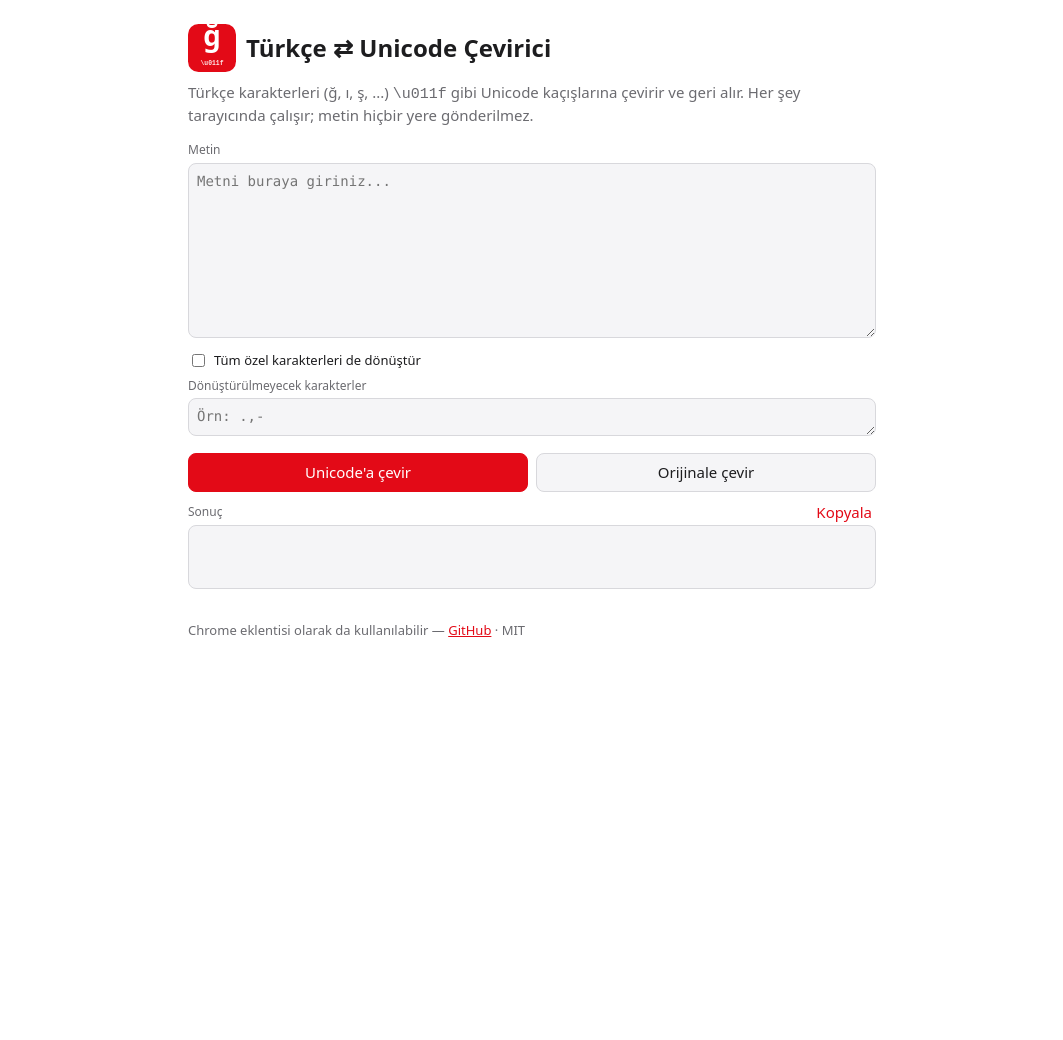
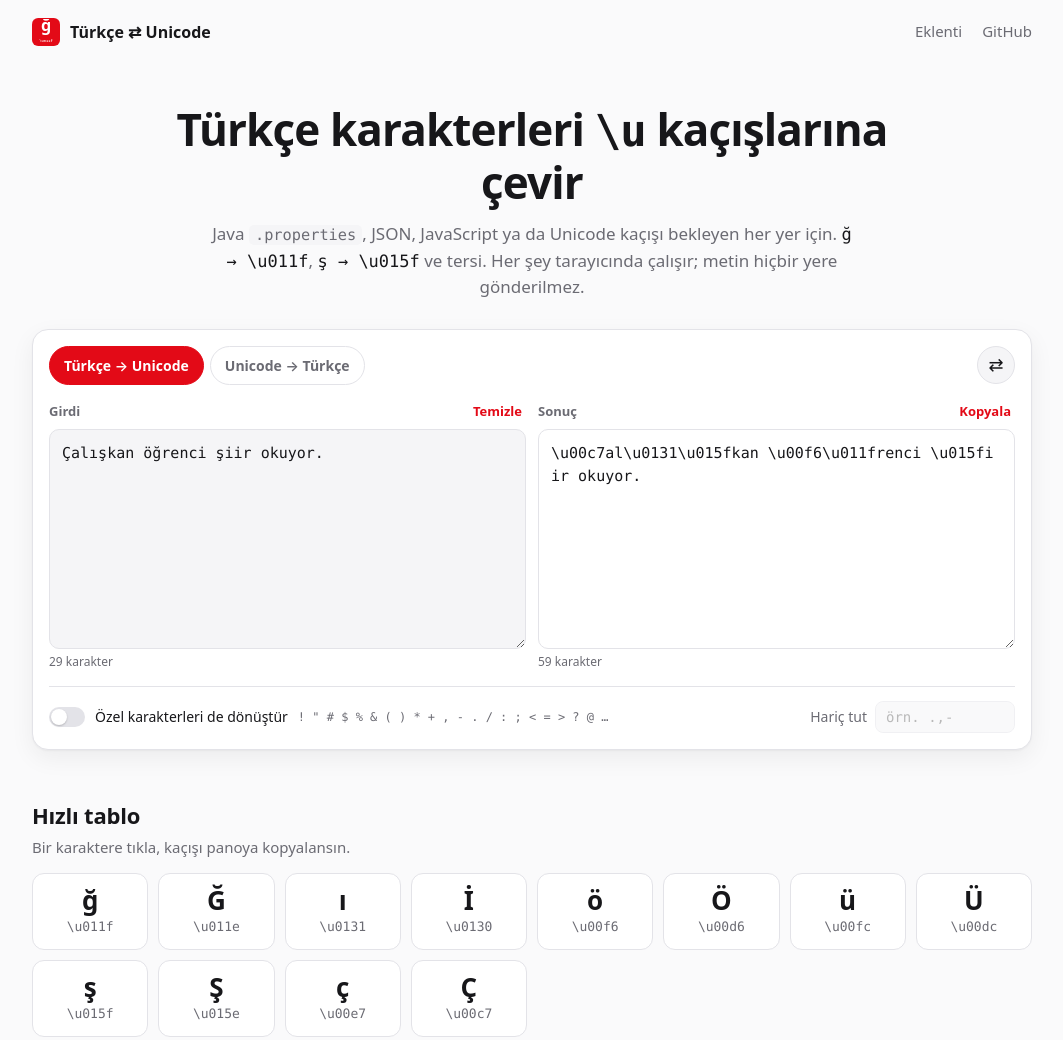
Before and after one commit to ardasdasdas/turkish-unicode-converter, a browser extension: page index.html in a window 1280 px wide. Shown: the top 1040 px of the page, without its empty margins (108-1171 px from the left). Before the commit the page ends 800 px from the top, so only its background shows below. Drawn offline with Linux system fonts and the light colour scheme.

Commit message:
Redesign web page; fix broken escapes in converter.js and manifest.json
Co-Authored-By: Claude Opus 5.5 <noreply@anthropic.com>

```diff
--- /dev/null
+++ b/assets/site.css
@@ -0,0 +1,105 @@
+:root {
+  --red: #e30a17; --red-soft: #fde8ea;
+  --ink: #17171a; --muted: #6b6b73; --line: #e3e3e8;
+  --bg: #fafafb; --card: #ffffff; --field: #f5f5f7;
+  --shadow: 0 1px 2px rgba(0,0,0,.04), 0 8px 24px rgba(0,0,0,.06);
+}
+@media (prefers-color-scheme: dark) {
+  :root:not([data-theme="light"]) {
+    --red-soft: #3a1418;
+    --ink: #f2f2f4; --muted: #9b9ba4; --line: #2f2f35;
+    --bg: #121214; --card: #1b1b1f; --field: #232328;
+    --shadow: 0 1px 2px rgba(0,0,0,.3), 0 8px 24px rgba(0,0,0,.3);
+  }
+}
+* { box-sizing: border-box; }
+html { scroll-behavior: smooth; }
+body { margin: 0; background: var(--bg); color: var(--ink); font: 16px/1.55 system-ui, -apple-system, "Segoe UI", Roboto, sans-serif; }
+a { color: var(--red); text-decoration: none; }
+a:hover { text-decoration: underline; }
+code, .mono { font-family: ui-monospace, "Cascadia Code", Consolas, monospace; }
+code { background: var(--field); padding: 1px 6px; border-radius: 5px; font-size: .9em; }
+.muted { color: var(--muted); }
+.accent { color: var(--red); }
+.wrap { max-width: 1040px; margin: 0 auto; padding: 0 20px; }
+
+/* nav */
+.nav { display: flex; justify-content: space-between; align-items: center; height: 64px; }
+.brand { display: flex; align-items: center; gap: 10px; font-weight: 700; color: var(--ink); }
+.brand:hover { text-decoration: none; }
+.nav-links { display: flex; gap: 20px; font-size: 15px; }
+.nav-links a { color: var(--muted); }
+.nav-links a:hover { color: var(--ink); text-decoration: none; }
+
+/* hero */
+.hero { padding: 40px 20px 28px; text-align: center; }
+.hero h1 { font-size: clamp(28px, 5vw, 44px); line-height: 1.15; margin: 0 auto 14px; max-width: 760px; letter-spacing: -.02em; }
+.hero p { color: var(--muted); max-width: 640px; margin: 0 auto; font-size: 17px; }
+.hero .mono { color: var(--ink); }
+
+/* tool */
+.tool { background: var(--card); border: 1px solid var(--line); border-radius: 16px; box-shadow: var(--shadow); padding: 16px; }
+.modes { display: flex; gap: 6px; align-items: center; margin-bottom: 14px; }
+.mode { border: 1px solid var(--line); background: transparent; color: var(--muted); padding: 8px 14px; border-radius: 999px; font: inherit; font-size: 14px; font-weight: 600; cursor: pointer; }
+.mode:hover { color: var(--ink); }
+.mode.active { background: var(--red); border-color: var(--red); color: #fff; }
+.icon-btn { margin-left: auto; width: 38px; height: 38px; border-radius: 50%; border: 1px solid var(--line); background: var(--field); color: var(--ink); font-size: 18px; cursor: pointer; }
+.icon-btn:hover { border-color: var(--red); color: var(--red); }
+
+.panes { display: grid; grid-template-columns: 1fr 1fr; gap: 12px; }
+.pane { display: flex; flex-direction: column; min-width: 0; }
+.pane-head, .pane-foot { display: flex; justify-content: space-between; align-items: center; font-size: 13px; color: var(--muted); }
+.pane-head { margin-bottom: 6px; font-weight: 600; }
+.pane-foot { margin-top: 4px; font-size: 12px; }
+.pane textarea { flex: 1; min-height: 220px; width: 100%; resize: vertical; padding: 12px; border: 1px solid var(--line); border-radius: 10px; background: var(--field); color: var(--ink); font: 15px/1.5 ui-monospace, "Cascadia Code", Consolas, monospace; word-break: break-all; }
+.pane textarea:focus { outline: 2px solid var(--red); outline-offset: -1px; }
+.pane textarea[readonly] { background: var(--card); }
+.text-btn { border: 0; background: none; color: var(--red); font: inherit; font-weight: 600; cursor: pointer; padding: 2px 4px; }
+.text-btn:hover { text-decoration: underline; }
+
+.options { display: flex; flex-wrap: wrap; gap: 12px 24px; align-items: center; justify-content: space-between; margin-top: 14px; padding-top: 14px; border-top: 1px solid var(--line); font-size: 14px; }
+.options.hidden { display: none; }
+.switch { display: flex; align-items: center; gap: 10px; cursor: pointer; flex-wrap: wrap; }
+.switch input { position: absolute; opacity: 0; }
+.slider { width: 36px; height: 20px; border-radius: 999px; background: var(--line); position: relative; transition: background .15s; flex: none; }
+.slider::after { content: ""; position: absolute; top: 2px; left: 2px; width: 16px; height: 16px; border-radius: 50%; background: #fff; transition: transform .15s; box-shadow: 0 1px 2px rgba(0,0,0,.2); }
+.switch input:checked + .slider { background: var(--red); }
+.switch input:checked + .slider::after { transform: translateX(16px); }
+.switch input:focus-visible + .slider { outline: 2px solid var(--red); outline-offset: 2px; }
+.switch .muted { font-size: 12px; }
+.keep { display: flex; align-items: center; gap: 8px; }
+.keep label { color: var(--muted); }
+.keep input { width: 140px; padding: 7px 10px; border: 1px solid var(--line); border-radius: 8px; background: var(--field); color: var(--ink); font-size: 14px; }
+.keep input:disabled { opacity: .5; }
+
+/* cheats */
+section h2 { font-size: 22px; margin: 0 0 4px; letter-spacing: -.01em; }
+.cheats { margin-top: 48px; }
+.cheats p { margin: 0 0 14px; font-size: 15px; }
+.grid { display: grid; grid-template-columns: repeat(auto-fill, minmax(116px, 1fr)); gap: 10px; }
+.chip { display: flex; flex-direction: column; align-items: center; gap: 2px; padding: 12px 8px; border: 1px solid var(--line); border-radius: 12px; background: var(--card); color: var(--ink); cursor: pointer; font: inherit; transition: border-color .15s, transform .15s; }
+.chip:hover { border-color: var(--red); transform: translateY(-1px); }
+.chip b { font-size: 26px; line-height: 1.1; }
+.chip span { font-family: ui-monospace, Consolas, monospace; font-size: 13px; color: var(--muted); }
+
+/* install */
+.install { margin-top: 48px; display: flex; gap: 32px; align-items: center; justify-content: space-between; background: var(--red-soft); border-radius: 16px; padding: 28px; }
+.install p { margin: 4px 0 12px; color: var(--muted); }
+.install ol { margin: 0; padding-left: 20px; }
+.install li { margin: 6px 0; }
+.install-logo { flex: none; border-radius: 30px; }
+
+.foot { display: flex; justify-content: space-between; flex-wrap: wrap; gap: 8px; padding: 32px 20px 40px; color: var(--muted); font-size: 14px; }
+
+.toast { position: fixed; left: 50%; bottom: 24px; transform: translate(-50%, 20px); background: var(--ink); color: var(--bg); padding: 10px 16px; border-radius: 10px; font-size: 14px; opacity: 0; pointer-events: none; transition: opacity .2s, transform .2s; }
+.toast.show { opacity: 1; transform: translate(-50%, 0); }
+
+@media (max-width: 720px) {
+  .wrap { padding: 0 16px; }
+  .hero { padding: 24px 16px 20px; }
+  .panes { grid-template-columns: 1fr; }
+  .pane textarea { min-height: 150px; }
+  .mode { padding: 7px 10px; font-size: 13px; }
+  .install { flex-direction: column-reverse; align-items: flex-start; padding: 20px; }
+  .install-logo { width: 72px; height: 72px; border-radius: 16px; }
+}
--- /dev/null
+++ b/assets/site.js
@@ -0,0 +1,67 @@
+(function () {
+  "use strict";
+  var $ = function (id) { return document.getElementById(id); };
+  var input = $("inputText"), output = $("outputText");
+  var special = $("includeSpecialChars"), keep = $("specialChars");
+  var toUnicode = true;
+
+  function render() {
+    output.value = toUnicode
+      ? TRConverter.toUnicode(input.value, special.checked, keep.value)
+      : TRConverter.toOriginal(input.value);
+    $("inCount").textContent = input.value.length + " karakter";
+    $("outCount").textContent = output.value.length + " karakter";
+  }
+
+  function setMode(unicode) {
+    toUnicode = unicode;
+    $("modeUnicode").classList.toggle("active", unicode);
+    $("modeOriginal").classList.toggle("active", !unicode);
+    $("modeUnicode").setAttribute("aria-selected", unicode);
+    $("modeOriginal").setAttribute("aria-selected", !unicode);
+    $("specialOptions").classList.toggle("hidden", !unicode);
+    input.placeholder = unicode ? "Metni buraya yaz veya yapıştır…" : "\\u00c7al\\u0131\\u015fkan gibi kaçışlı metni yapıştır…";
+    render();
+  }
+
+  var toastTimer;
+  function toast(msg) {
+    var t = $("toast");
+    t.textContent = msg;
+    t.classList.add("show");
+    clearTimeout(toastTimer);
+    toastTimer = setTimeout(function () { t.classList.remove("show"); }, 1400);
+  }
+
+  function copy(text, msg) {
+    if (!text) return;
+    navigator.clipboard.writeText(text).then(function () { toast(msg || "Kopyalandı"); },
+      function () { toast("Kopyalanamadı"); });
+  }
+
+  input.addEventListener("input", render);
+  special.addEventListener("change", function () { keep.disabled = !special.checked; render(); });
+  keep.addEventListener("input", render);
+  $("modeUnicode").addEventListener("click", function () { setMode(true); });
+  $("modeOriginal").addEventListener("click", function () { setMode(false); });
+  $("swapButton").addEventListener("click", function () { input.value = output.value; setMode(!toUnicode); input.focus(); });
+  $("clearButton").addEventListener("click", function () { input.value = ""; render(); input.focus(); });
+  $("copyButton").addEventListener("click", function () { copy(output.value, "Sonuç kopyalandı"); });
+
+  // Quick reference grid
+  var grid = $("cheatGrid");
+  Array.from(TRConverter.TURKISH).forEach(function (ch) {
+    var esc = TRConverter.toUnicode(ch, false, "");
+    var b = document.createElement("button");
+    b.type = "button";
+    b.className = "chip";
+    b.innerHTML = "<b></b><span></span>";
+    b.firstChild.textContent = ch;
+    b.lastChild.textContent = esc;
+    b.title = esc + " kopyala";
+    b.addEventListener("click", function () { copy(esc, esc + " kopyalandı"); });
+    grid.appendChild(b);
+  });
+
+  render();
+})();
--- a/extension/converter.js
+++ b/extension/converter.js
@@ -9,7 +9,7 @@
   var SPECIAL = "'’+%!\"#$&()*,-./:;<=>?@[\]^_`{|}~";
 
   function esc(ch) {
-    return "\u" + ch.charCodeAt(0).toString(16).padStart(4, "0");
+    return "\\u" + ch.charCodeAt(0).toString(16).padStart(4, "0");
   }
 
   /**
@@ -34,7 +34,7 @@
    * above are restored; any other escape is left as-is.
    */
   function toOriginal(text) {
-    return text.replace(/\u([0-9a-fA-F]{4})/g, function (m, hex) {
+    return text.replace(/\\u([0-9a-fA-F]{4})/g, function (m, hex) {
       var ch = String.fromCharCode(parseInt(hex, 16));
       return TURKISH.indexOf(ch) !== -1 || SPECIAL.indexOf(ch) !== -1 ? ch : m;
     });
--- a/index.html
+++ b/index.html
@@ -4,37 +4,92 @@
   <meta charset="UTF-8">
   <meta name="viewport" content="width=device-width, initial-scale=1">
   <title>Türkçe ⇄ Unicode Çevirici</title>
-  <meta name="description" content="Türkçe karakterleri \uXXXX Unicode kaçışlarına ve geri çeviren ücretsiz araç.">
+  <meta name="description" content="Türkçe karakterleri \uXXXX Unicode kaçışlarına çeviren ve geri alan ücretsiz, açık kaynak araç ve Chrome eklentisi.">
+  <meta property="og:title" content="Türkçe ⇄ Unicode Çevirici">
+  <meta property="og:description" content="ğ → &#92;u011f, ş → &#92;u015f ... ve tersi. Tarayıcında çalışır, veri göndermez.">
+  <meta property="og:image" content="assets/logo.png">
+  <meta name="theme-color" content="#e30a17">
   <link rel="icon" href="favicon.svg" type="image/svg+xml">
-  <link rel="stylesheet" href="extension/popup.css">
-  <style>
-    body { width: auto; max-width: 720px; margin: 0 auto; padding: 24px 16px 48px; font-size: 15px; }
-    h1 { font-size: 24px; } header img { width: 48px; height: 48px; }
-    textarea, pre { font-size: 14px; } p.lead { color: var(--muted); margin: 0 0 16px; }
-    footer { margin-top: 32px; color: var(--muted); font-size: 13px; } a { color: var(--red); }
-  </style>
+  <link rel="stylesheet" href="assets/site.css">
 </head>
 <body>
-  <header>
-    <img src="assets/logo.svg" alt="Logo">
-    <h1>Türkçe ⇄ Unicode Çevirici</h1>
+  <nav class="wrap nav">
+    <a class="brand" href="./"><img src="assets/logo.svg" alt="" width="28" height="28"> Türkçe ⇄ Unicode</a>
+    <div class="nav-links">
+      <a href="#kurulum">Eklenti</a>
+      <a href="https://github.com/ardasdasdas/turkish-unicode-converter" class="gh">GitHub</a>
+    </div>
+  </nav>
+
+  <header class="wrap hero">
+    <h1>Türkçe karakterleri <span class="mono accent">\u</span> kaçışlarına çevir</h1>
+    <p>Java <code>.properties</code>, JSON, JavaScript ya da Unicode kaçışı bekleyen her yer için.
+      <span class="mono">ğ → &#92;u011f</span>, <span class="mono">ş → &#92;u015f</span> ve tersi.
+      Her şey tarayıcında çalışır; metin hiçbir yere gönderilmez.</p>
   </header>
-  <p class="lead">Türkçe karakterleri (ğ, ı, ş, ...) <code>\u011f</code> gibi Unicode kaçışlarına çevirir ve geri alır. Her şey tarayıcında çalışır; metin hiçbir yere gönderilmez.</p>
 
-  <label for="inputText">Metin</label>
-  <textarea id="inputText" rows="8" placeholder="Metni buraya giriniz..."></textarea>
-  <label class="check"><input type="checkbox" id="includeSpecialChars"> Tüm özel karakterleri de dönüştür</label>
-  <label for="specialChars">Dönüştürülmeyecek karakterler</label>
-  <textarea id="specialChars" rows="1" placeholder="Örn: .,-"></textarea>
-  <div class="buttons">
-    <button id="convertToUnicodeButton" class="primary">Unicode'a çevir</button>
-    <button id="convertToOriginalButton">Orijinale çevir</button>
-  </div>
-  <div class="out-head"><label>Sonuç</label><button id="copyButton" class="link" type="button">Kopyala</button></div>
-  <pre id="outputContainer" aria-live="polite"></pre>
+  <main class="wrap">
+    <section class="tool" aria-label="Çevirici">
+      <div class="modes" role="tablist">
+        <button id="modeUnicode" class="mode active" role="tab" aria-selected="true">Türkçe → Unicode</button>
+        <button id="modeOriginal" class="mode" role="tab" aria-selected="false">Unicode → Türkçe</button>
+        <button id="swapButton" class="icon-btn" title="Sonucu girdiye taşı ve yönü değiştir" aria-label="Yer değiştir">⇄</button>
+      </div>
 
-  <footer>Chrome eklentisi olarak da kullanılabilir — <a href="https://github.com/ardasdasdas/turkish-unicode-converter">GitHub</a> · MIT</footer>
+      <div class="panes">
+        <div class="pane">
+          <div class="pane-head"><label for="inputText">Girdi</label><button id="clearButton" class="text-btn" type="button">Temizle</button></div>
+          <textarea id="inputText" spellcheck="false" placeholder="Metni buraya yaz veya yapıştır…">Çalışkan öğrenci şiir okuyor.</textarea>
+          <div class="pane-foot"><span id="inCount">0 karakter</span></div>
+        </div>
+        <div class="pane">
+          <div class="pane-head"><label for="outputText">Sonuç</label><button id="copyButton" class="text-btn" type="button">Kopyala</button></div>
+          <textarea id="outputText" readonly spellcheck="false"></textarea>
+          <div class="pane-foot"><span id="outCount">0 karakter</span></div>
+        </div>
+      </div>
+
+      <div class="options" id="specialOptions">
+        <label class="switch">
+          <input type="checkbox" id="includeSpecialChars">
+          <span class="slider" aria-hidden="true"></span>
+          Özel karakterleri de dönüştür <span class="muted mono">! " # $ % &amp; ( ) * + , - . / : ; &lt; = &gt; ? @ …</span>
+        </label>
+        <div class="keep">
+          <label for="specialChars">Hariç tut</label>
+          <input id="specialChars" type="text" class="mono" placeholder="örn. .,-" disabled>
+        </div>
+      </div>
+    </section>
+
+    <section class="cheats" aria-labelledby="cheatTitle">
+      <h2 id="cheatTitle">Hızlı tablo</h2>
+      <p class="muted">Bir karaktere tıkla, kaçışı panoya kopyalansın.</p>
+      <div id="cheatGrid" class="grid"></div>
+    </section>
+
+    <section id="kurulum" class="install">
+      <div>
+        <h2>Chrome eklentisi</h2>
+        <p>Aynı çevirici, araç çubuğunda tek tıkla. İzin istemez, sayfalara script eklemez.</p>
+        <ol>
+          <li><a href="https://github.com/ardasdasdas/turkish-unicode-converter/archive/refs/heads/main.zip">ZIP olarak indir</a> ve klasöre çıkar.</li>
+          <li><code>chrome://extensions</code> sayfasını aç, <b>Geliştirici modu</b>nu etkinleştir.</li>
+          <li><b>Paketlenmemiş öğe yükle</b> de ve <code>extension/</code> klasörünü seç.</li>
+        </ol>
+      </div>
+      <img src="assets/logo.svg" alt="Eklenti logosu" width="140" height="140" class="install-logo">
+    </section>
+  </main>
+
+  <footer class="wrap foot">
+    <span>MIT Lisansı · © 2026 Arda Uslu</span>
+    <a href="https://github.com/ardasdasdas/turkish-unicode-converter">Kaynak kodu</a>
+  </footer>
+
+  <div id="toast" class="toast" role="status" aria-live="polite"></div>
+
   <script src="extension/converter.js"></script>
-  <script src="extension/popup.js"></script>
+  <script src="assets/site.js"></script>
 </body>
 </html>
```
Also changed, not shown: extension/manifest.json, 2 other files.
